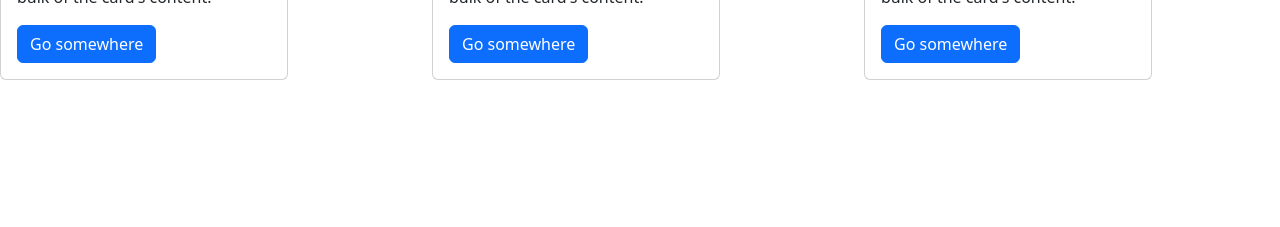
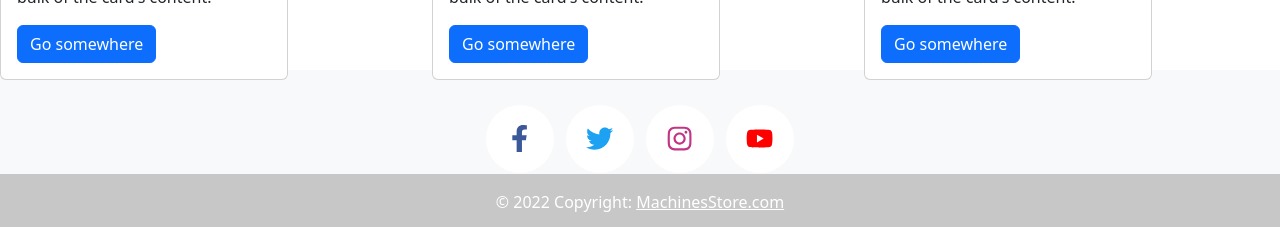
Before and after one commit to Luchoragusa/MachineStore-Front, an Angular app: page /home in a window 1280 px wide. Shown: the part 1272-1499 px from the top of the page. Before the commit the page ends 1352 px from the top, so only its background shows below. Built offline with nearby package versions, Linux system fonts and the light colour scheme.

Commit message:
add footer

```diff
--- a/src/app/app.component.html
+++ b/src/app/app.component.html
@@ -7,4 +7,8 @@
         <app-card-container></app-card-container>
     <!-- <app-login></app-login> -->
     </section>
+
+    <footer>
+        <app-footer></app-footer>
+    </footer>
 </main>
--- a/src/app/app.module.ts
+++ b/src/app/app.module.ts
@@ -7,6 +7,7 @@
 import { NavbarComponent } from './componentes/navbar/navbar.component';
 import { CardComponent } from './componentes/card/card.component';
 import { CardContainerComponent } from './componentes/card-container/card-container.component';
+import { FooterComponent } from './componentes/footer/footer.component';
 
 @NgModule({
   declarations: [
@@ -15,7 +16,8 @@
     HomeComponent,
     NavbarComponent,
     CardComponent,
-    CardContainerComponent
+    CardContainerComponent,
+    FooterComponent
   ],
   imports: [
     BrowserModule
--- /dev/null
+++ b/src/app/componentes/footer/footer.component.css
@@ -0,0 +1,94 @@
+.social-buttons {
+    display: flex;
+    flex-wrap: wrap;
+    justify-content: center;
+    margin-top: -10px;
+  }
+  .social-buttons__button {
+    margin: 10px 5px 0;
+  }
+
+  .social-button {
+    position: relative;
+    display: flex;
+    justify-content: center;
+    align-items: center;
+    outline: none;
+    width: 70px;
+    height: 70px;
+    text-decoration: none;
+  }
+  .social-button__inner {
+    position: relative;
+    display: flex;
+    align-items: center;
+    justify-content: center;
+    width: calc(100% - 2px);
+    height: calc(100% - 2px);
+    border-radius: 100%;
+    background: #fff;
+    text-align: center;
+  }
+  .social-button i,
+  .social-button svg {
+    position: relative;
+    z-index: 1;
+    transition: 0.3s;
+  }
+  .social-button i {
+    font-size: 28px;
+  }
+  .social-button svg {
+    height: 40%;
+    width: 40%;
+  }
+  .social-button::after {
+    content: "";
+    position: absolute;
+    top: 0;
+    left: 50%;
+    display: block;
+    width: 0;
+    height: 0;
+    border-radius: 100%;
+    transition: 0.3s;
+  }
+  .social-button:focus, .social-button:hover {
+    color: #fff!important;
+  }
+  .social-button:focus::after, .social-button:hover::after {
+    width: 100%;
+    height: 100%;
+    margin-left: -50%;
+  }
+
+  .social-button--facebook {
+    color: #3b5998 !important;
+  }
+  .social-button--facebook::after {
+    background: #3b5998;
+  }
+  .social-button--twitter {
+    color: #1da1f2 !important;
+  }
+  .social-button--twitter::after {
+    background: #1da1f2;
+  }
+  .social-button--pinterest{
+   color: #bd081c !important;
+  }
+  .social-button--pinterest::after {
+    background: #bd081c;
+  }
+  .social-button--youtube {
+   color: #ff0000 !important;
+  }
+  .social-button--youtube::after {
+    background: #ff0000;
+  }
+  .social-button--instagram {
+   color: #c13584 !important;
+  }
+  .social-button--instagram::after {
+    background: #c13584;
+  }
--- /dev/null
+++ b/src/app/componentes/footer/footer.component.html
@@ -0,0 +1,32 @@
+<footer class="bg-light text-center text-white">
+    <!-- Grid container -->
+    <div class="social-buttons container p-4 pb-0">
+        <a href="#" target="blank_" class="social-buttons__button social-button social-button--facebook">
+            <span class="social-button__inner">
+                <svg aria-hidden="true" focusable="false" data-prefix="fab" data-icon="facebook-f" class="svg-inline--fa fa-facebook-f fa-w-10" role="img" xmlns="http://www.w3.org/2000/svg" viewBox="0 0 320 512"><path fill="currentColor" d="M279.14 288l14.22-92.66h-88.91v-60.13c0-25.35 12.42-50.06 52.24-50.06h40.42V6.26S260.43 0 225.36 0c-73.22 0-121.08 44.38-121.08 124.72v70.62H22.89V288h81.39v224h100.17V288z"></path></svg>
+            </span>
+        </a>
+        <a href="#" target="blank_" class="social-buttons__button social-button social-button--twitter">
+            <span class="social-button__inner">
+                <svg aria-hidden="true" focusable="false" data-prefix="fab" data-icon="twitter" class="svg-inline--fa fa-twitter fa-w-16" role="img" xmlns="http://www.w3.org/2000/svg" viewBox="0 0 512 512"><path fill="currentColor" d="M459.37 151.716c.325 4.548.325 9.097.325 13.645 0 138.72-105.583 298.558-298.558 298.558-59.452 0-114.68-17.219-161.137-47.106 8.447.974 16.568 1.299 25.34 1.299 49.055 0 94.213-16.568 130.274-44.832-46.132-.975-84.792-31.188-98.112-72.772 6.498.974 12.995 1.624 19.818 1.624 9.421 0 18.843-1.3 27.614-3.573-48.081-9.747-84.143-51.98-84.143-102.985v-1.299c13.969 7.797 30.214 12.67 47.431 13.319-28.264-18.843-46.781-51.005-46.781-87.391 0-19.492 5.197-37.36 14.294-52.954 51.655 63.675 129.3 105.258 216.365 109.807-1.624-7.797-2.599-15.918-2.599-24.04 0-57.828 46.782-104.934 104.934-104.934 30.213 0 57.502 12.67 76.67 33.137 23.715-4.548 46.456-13.32 66.599-25.34-7.798 24.366-24.366 44.833-46.132 57.827 21.117-2.273 41.584-8.122 60.426-16.243-14.292 20.791-32.161 39.308-52.628 54.253z"></path></svg>
+            </span>
+        </a>
+        <a href="#" target="blank_" class="social-buttons__button social-button social-button--instagram">
+            <span class="social-button__inner">
+                <svg aria-hidden="true" focusable="false" data-prefix="fab" data-icon="instagram" class="svg-inline--fa fa-instagram fa-w-14" role="img" xmlns="http://www.w3.org/2000/svg" viewBox="0 0 448 512"><path fill="currentColor" d="M224.1 141c-63.6 0-114.9 51.3-114.9 114.9s51.3 114.9 114.9 114.9S339 319.5 339 255.9 287.7 141 224.1 141zm0 189.6c-41.1 0-74.7-33.5-74.7-74.7s33.5-74.7 74.7-74.7 74.7 33.5 74.7 74.7-33.6 74.7-74.7 74.7zm146.4-194.3c0 14.9-12 26.8-26.8 26.8-14.9 0-26.8-12-26.8-26.8s12-26.8 26.8-26.8 26.8 12 26.8 26.8zm76.1 27.2c-1.7-35.9-9.9-67.7-36.2-93.9-26.2-26.2-58-34.4-93.9-36.2-37-2.1-147.9-2.1-184.9 0-35.8 1.7-67.6 9.9-93.9 36.1s-34.4 58-36.2 93.9c-2.1 37-2.1 147.9 0 184.9 1.7 35.9 9.9 67.7 36.2 93.9s58 34.4 93.9 36.2c37 2.1 147.9 2.1 184.9 0 35.9-1.7 67.7-9.9 93.9-36.2 26.2-26.2 34.4-58 36.2-93.9 2.1-37 2.1-147.8 0-184.8zM398.8 388c-7.8 19.6-22.9 34.7-42.6 42.6-29.5 11.7-99.5 9-132.1 9s-102.7 2.6-132.1-9c-19.6-7.8-34.7-22.9-42.6-42.6-11.7-29.5-9-99.5-9-132.1s-2.6-102.7 9-132.1c7.8-19.6 22.9-34.7 42.6-42.6 29.5-11.7 99.5-9 132.1-9s102.7-2.6 132.1 9c19.6 7.8 34.7 22.9 42.6 42.6 11.7 29.5 9 99.5 9 132.1s2.7 102.7-9 132.1z"></path></svg>
+            </span>
+        </a>
+        <a href="#" target="blank_" class="social-buttons__button social-button social-button--youtube">
+            <span class="social-button__inner">
+                <svg aria-hidden="true" focusable="false" data-prefix="fab" data-icon="youtube" class="svg-inline--fa fa-youtube fa-w-18" role="img" xmlns="http://www.w3.org/2000/svg" viewBox="0 0 576 512"><path fill="currentColor" d="M549.655 124.083c-6.281-23.65-24.787-42.276-48.284-48.597C458.781 64 288 64 288 64S117.22 64 74.629 75.486c-23.497 6.322-42.003 24.947-48.284 48.597-11.412 42.867-11.412 132.305-11.412 132.305s0 89.438 11.412 132.305c6.281 23.65 24.787 41.5 48.284 47.821C117.22 448 288 448 288 448s170.78 0 213.371-11.486c23.497-6.321 42.003-24.171 48.284-47.821 11.412-42.867 11.412-132.305 11.412-132.305s0-89.438-11.412-132.305zm-317.51 213.508V175.185l142.739 81.205-142.739 81.201z"></path></svg>
+            </span>
+        </a>
+    </div>
+
+    <!-- Copyright -->
+    <div class="text-center p-3" style="background-color: rgba(0, 0, 0, 0.2);">
+      © 2022 Copyright:
+      <a class="text-white" href="$">MachinesStore.com</a>
+    </div>
+    <!-- Copyright -->
+  </footer>
--- /dev/null
+++ b/src/app/componentes/footer/footer.component.ts
@@ -0,0 +1,15 @@
+import { Component, OnInit } from '@angular/core';
+
+@Component({
+  selector: 'app-footer',
+  templateUrl: './footer.component.html',
+  styleUrls: ['./footer.component.css']
+})
+export class FooterComponent implements OnInit {
+
+  constructor() { }
+
+  ngOnInit(): void {
+  }
+
+}
```
